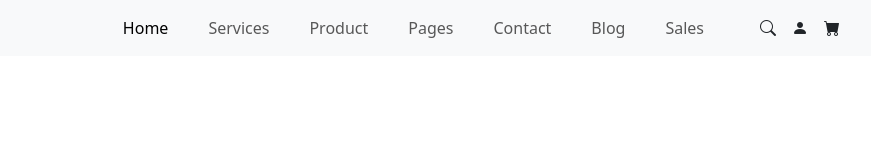
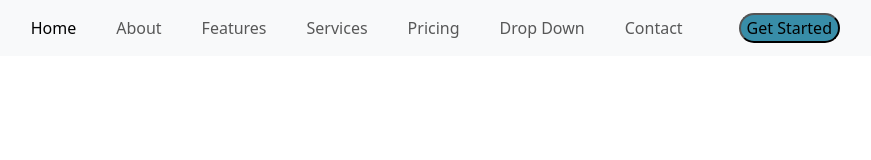
Before and after one commit to SalmaMasioub/QuciStart, a website: page index.html in a window 1280 px wide. Shown: the whole page, without its empty margins (404-1275 px from the left). Drawn offline with nearby package versions, Linux system fonts and the light colour scheme.

```diff
--- a/index.html
+++ b/index.html
@@ -24,29 +24,27 @@
                     <a class="nav-link active" aria-current="page" href="#">Home</a>
                 </li>
                 <li class="nav-item">
+                    <a class="nav-link" href="#">About</a>
+                </li>
+                <li class="nav-item">
+                    <a class="nav-link" href="#">Features</a>
+                </li>
+                <li class="nav-item">
                     <a class="nav-link" href="#">Services</a>
                 </li>
                 <li class="nav-item">
-                    <a class="nav-link" href="#">Product</a>
+                    <a class="nav-link" href="#">Pricing</a>
                 </li>
                 <li class="nav-item">
-                    <a class="nav-link" href="#">Pages</a>
+                    <a class="nav-link" href="#">Drop Down</a>
                 </li>
                 <li class="nav-item">
                     <a class="nav-link" href="#">Contact</a>
                 </li>
-                <li class="nav-item">
-                    <a class="nav-link" href="#">Blog</a>
-                </li>
-                <li class="nav-item">
-                    <a class="nav-link" href="#">Sales</a>
-                </li>
 
             </ul>
             <div class="d-flex align-items-center gap-3">
-                <i class="bi bi-search"></i>
-                <i class="bi bi-person-fill"></i>
-                <i class="bi bi-cart-fill"></i>
+                <button class="bg-blue rounded-5">Get Started</button>
             </div>
         </div>
     </div>
```
Also changed, not shown: src/sass/_variables.scss (+9 -1 lines).
